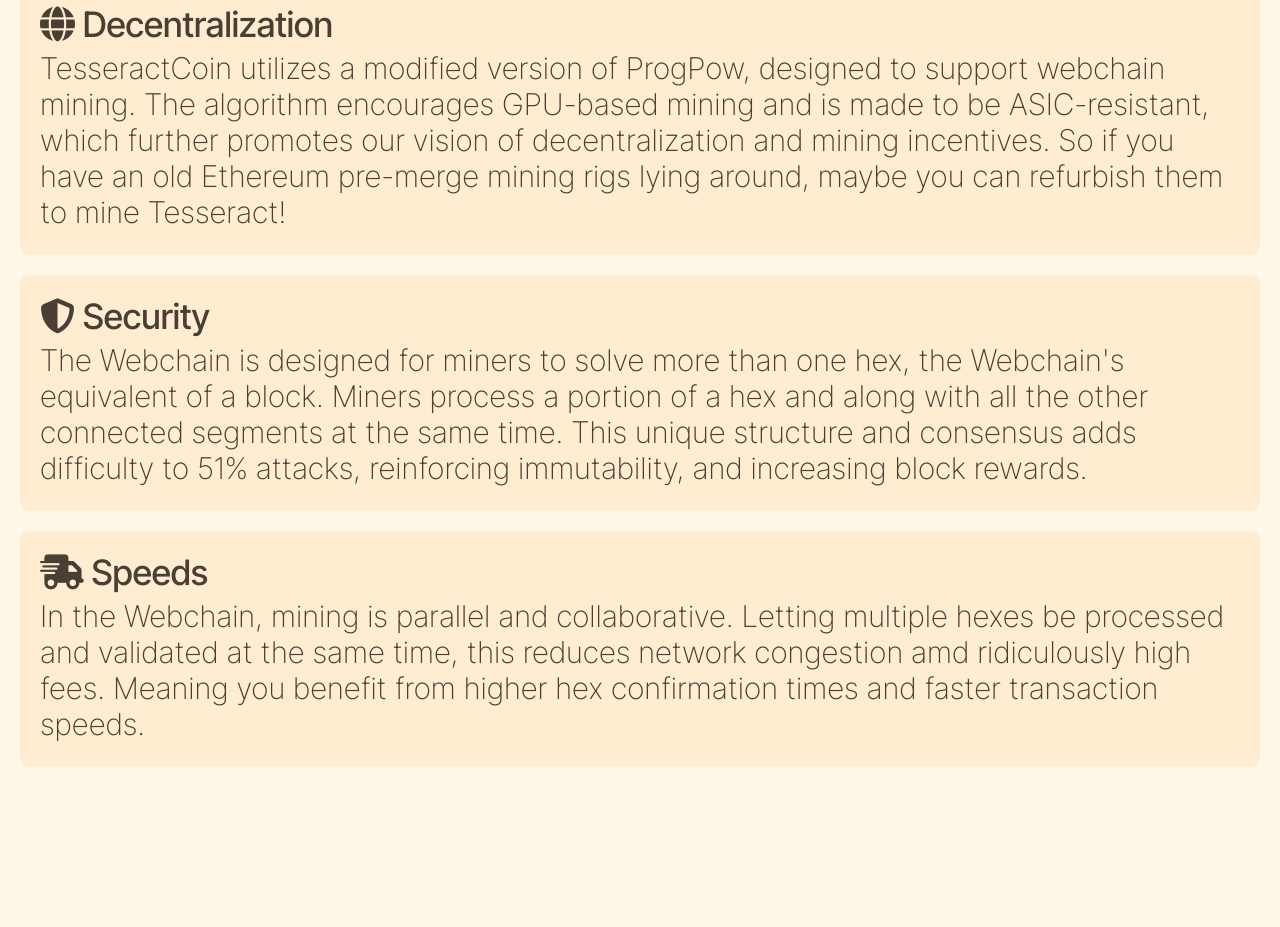
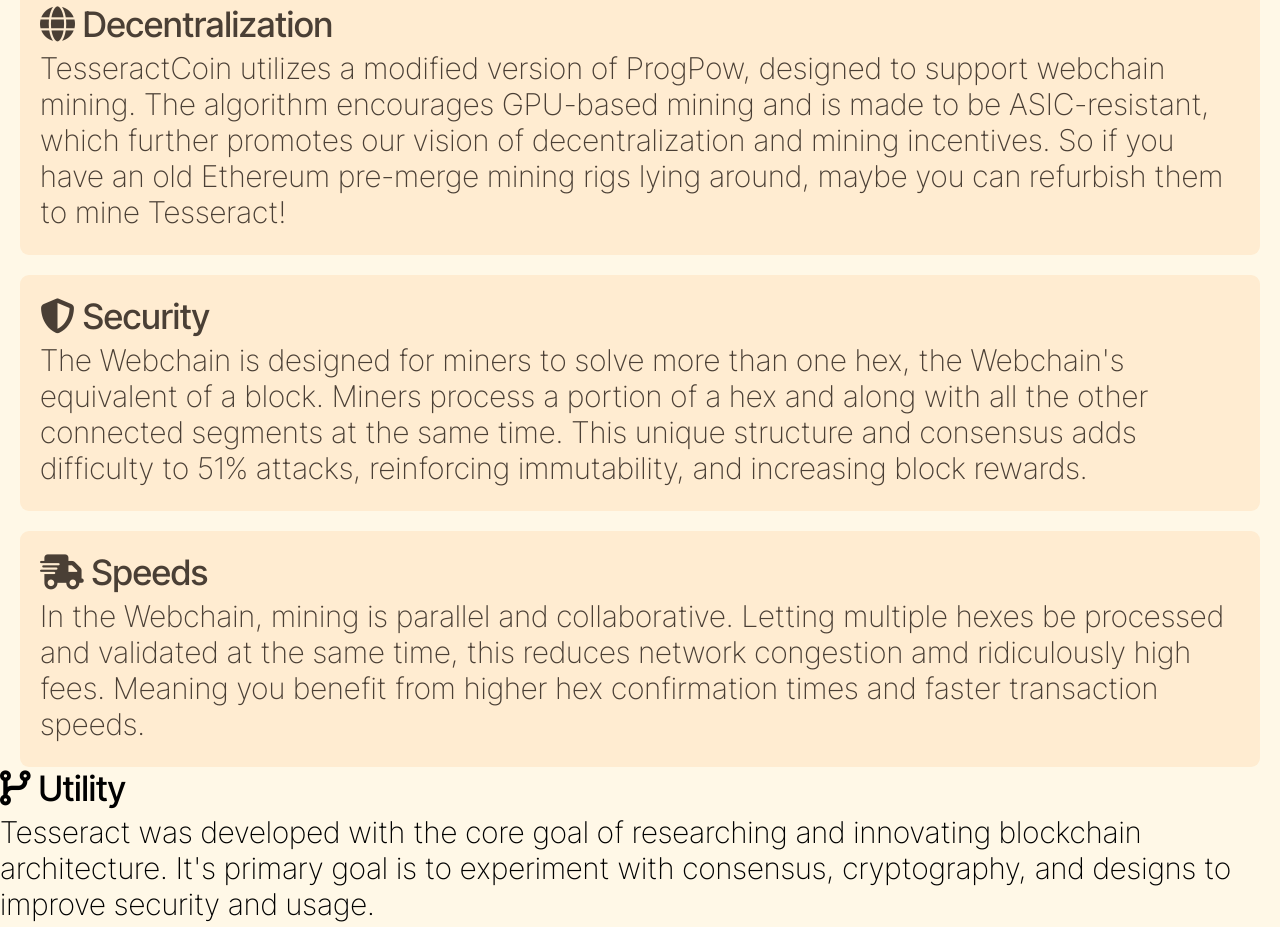
Before and after one commit to TesseractCoinDev/tesseractcoin.org, a plain HTML site: page index.html in a window 1280 px wide. Shown: the part 607-1534 px from the top of the page. Before the commit the page ends 1374 px from the top, so only its background shows below. Drawn offline with Linux system fonts and the light colour scheme.

Commit message:
Update index.html

```diff
--- a/index.html
+++ b/index.html
@@ -54,6 +54,10 @@
           <p class="introtitle"><i class="fas fa-truck-fast"></i> Speeds</p>
           <p class="introdesc">In the Webchain, mining is parallel and collaborative. Letting multiple hexes be processed and validated at the same time, this reduces network congestion amd ridiculously high fees. Meaning you benefit from higher hex confirmation times and faster transaction speeds.</p>
         </div>
+        <div id="intro4">
+          <p class="introtitle"><i class="fas fa-code-branch"></i> Utility</p>
+          <p class="introdesc">Tesseract was developed with the core goal of researching and innovating blockchain architecture. It's primary goal is to experiment with consensus, cryptography, and designs to improve security and usage.</p>
+        </div>
       </div>
     </div>
     <div id="footer"></div>
```
